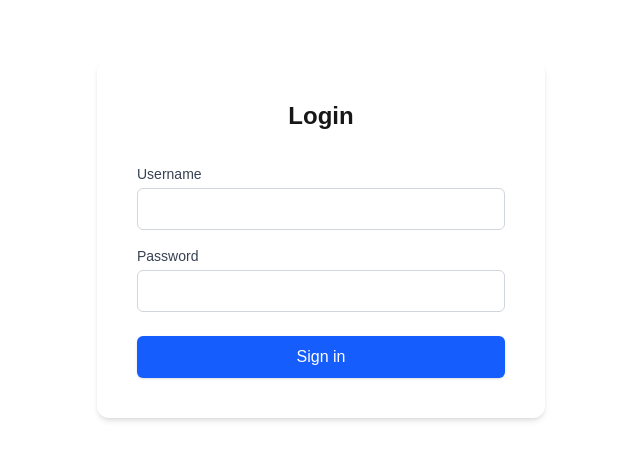
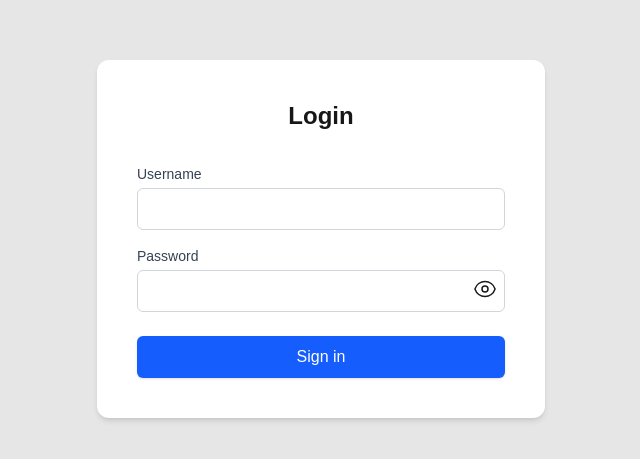
Before and after one commit to JuankMorcillo/trying-next, a Next.js app: page /login in a window 1280 px wide. Shown: the part 161-620 px from the top of the page, without its empty margins (319-959 px from the left). Built offline with nearby package versions, Linux system fonts and the light colour scheme; no server answers.

Commit message:
feature: se cambia el color del fondo de la pagina. Se agrega boton de ver en el campo de contraseña en el componente login. Se cambian estilos en componente inputs; empieza intento de crear un boton de limpiar. Se mejora el modal

```diff
--- a/src/app/globals.css
+++ b/src/app/globals.css
@@ -1,7 +1,7 @@
 @import "tailwindcss";
 
 :root {
-  /* --background: #ffffff; */
+  --background:rgba(228, 228, 228, 0.90);
   --foreground: #171717;
 }
 
@@ -28,3 +28,14 @@ body {
   color: var(--foreground);
   font-family: Arial, Helvetica, sans-serif;
 }
+
+.maplibregl-popup-content {
+  background: transparent !important;
+  box-shadow: none !important;
+  padding: 0 !important;
+  border-radius: 1.5rem !important; /* Más redondeado */
+}
+
+.vibrating {
+  animation: vibrate 0.2s linear infinite;
+}
--- a/src/app/login/page.js
+++ b/src/app/login/page.js
@@ -64,6 +64,7 @@ export default function Login() {
                             <label htmlFor="password" className="block text-sm font-medium text-gray-700">
                                 Password
                             </label>
+                            <div className="relative">
                                 <input
                                     id="password"
                                     name="password"
@@ -71,8 +72,22 @@ export default function Login() {
                                     value={password}
                                     onChange={(e) => setPassword(e.target.value)}
                                     required
-                                className="mt-1 block w-full px-3 py-2 border border-gray-300 rounded-md"
+                                    className="mt-1  w-full px-3 py-2 border border-gray-300 rounded-md"
                                 />
+                                <button className="flex absolute end-2 top-1/2 -translate-y-1/2 cursor-pointer rounded-md" type="button" onClick={(e) => {
+                                    const input = document.getElementById('password');
+                                    if (input.type === 'password') {
+                                        input.type = 'text';
+                                    } else {
+                                        input.type = 'password';
+                                    }
+                                }}>
+                                    <svg xmlns="http://www.w3.org/2000/svg" fill="none" viewBox="0 0 24 24" strokeWidth={1.5} stroke="currentColor" className="size-6">
+                                        <path strokeLinecap="round" strokeLinejoin="round" d="M2.036 12.322a1.012 1.012 0 0 1 0-.639C3.423 7.51 7.36 4.5 12 4.5c4.638 0 8.573 3.007 9.963 7.178.07.207.07.431 0 .639C20.577 16.49 16.64 19.5 12 19.5c-4.638 0-8.573-3.007-9.963-7.178Z" />
+                                        <path strokeLinecap="round" strokeLinejoin="round" d="M15 12a3 3 0 1 1-6 0 3 3 0 0 1 6 0Z" />
+                                    </svg>
+                                </button>
+                            </div>
                         </div>
                     </div>
 
--- a/src/components/input.js
+++ b/src/components/input.js
@@ -1,9 +1,9 @@
 import React from 'react'
 import { Controller, useForm } from 'react-hook-form'
-import Select from 'react-select/dist/declarations/src/Select'
-import CreatableSelect from 'react-select/dist/declarations/src/Creatable';
+import CreatableSelect from 'react-select/creatable';
+import Select from 'react-select'
 
-const input = ({ inputs, data, styles, setInfo }) => {
+export default function Inputs({ inputs, data, styles, setInfo }) {
 
   const {
     register,
@@ -12,9 +12,15 @@ const input = ({ inputs, data, styles, setInfo }) => {
     control,
     formState: { errors },
     setError,
+    reset
   } = useForm({
     defaultValues: { ...data }
   })
+
+  const onClear = () => {
+    reset();
+    setInfo({});
+  };
 
   const onSubmit = (data) => setInfo({ ...data })
 
@@ -25,17 +31,19 @@ const input = ({ inputs, data, styles, setInfo }) => {
         inputs.length > 0 ?
           <form onSubmit={handleSubmit(onSubmit)}>
             <div
-              style={{
-                display: 'grid',
-                gridTemplateRows: `repeat(${styles.rows || 6}, auto)`,
-                gap: '16px',
-                gridAutoFlow: 'column',
-              }}
+              className={`grid grid-cols-${styles.cols} gap-2 place-content-start p-2`}
+            // style={{
+            //   display: 'grid',
+            //   gridTemplateRows: `repeat(${styles.rows || 6}, auto)`,
+            //   gap: '16px',
+            //   gridAutoFlow: 'column',
+            // }}
             >
               {
                 inputs.map((item, index) => {
                   return (
                     <div
+                      key={index}
                       style={{
                         display: item.display ? 'block'
                           :
@@ -43,7 +51,7 @@ const input = ({ inputs, data, styles, setInfo }) => {
                             :
                             'none',
                       }}>
-                      <div style={{ display: 'flex', flexDirection: 'column' }}>
+                      <div className='grid grid-cols-1 place-content-start p-2'>
                         <label>{item.label}</label>
                         {
                           item.list ?
@@ -66,9 +74,6 @@ const input = ({ inputs, data, styles, setInfo }) => {
                                           backgroundColor: 'transparent',
                                           color: '#000',
                                           width: '300px',
-                                          marginRight: '20px',
-                                          marginBottom: '10px',
-                                          marginLeft: '20px',
                                         }),
                                         multiValue: (styles) => ({
                                           ...styles,
@@ -78,8 +83,6 @@ const input = ({ inputs, data, styles, setInfo }) => {
                                           ...styles,
                                           backgroundColor: 'white',
                                           width: '300px',
-                                          marginTop: '0px',
-                                          marginLeft: '20px',
                                         }),
                                       }}
 
@@ -165,9 +168,6 @@ const input = ({ inputs, data, styles, setInfo }) => {
                                             backgroundColor: 'transparent',
                                             color: '#000',
                                             width: '300px',
-                                            marginRight: '20px',
-                                            marginBottom: '10px',
-                                            marginLeft: '20px',
                                           }),
                                           multiValue: (styles) => ({
                                             ...styles,
@@ -177,8 +177,6 @@ const input = ({ inputs, data, styles, setInfo }) => {
                                             ...styles,
                                             backgroundColor: 'white',
                                             width: '300px',
-                                            marginTop: '0px',
-                                            marginLeft: '20px',
                                           }),
                                         }}
 
@@ -248,9 +246,6 @@ const input = ({ inputs, data, styles, setInfo }) => {
                                               backgroundColor: 'transparent',
                                               color: '#000',
                                               width: '300px',
-                                              marginRight: '20px',
-                                              marginBottom: '10px',
-                                              marginLeft: '20px',
                                             }),
                                             multiValue: (styles) => ({
                                               ...styles,
@@ -260,8 +255,6 @@ const input = ({ inputs, data, styles, setInfo }) => {
                                               ...styles,
                                               backgroundColor: 'white',
                                               width: '300px',
-                                              marginTop: '0px',
-                                              marginLeft: '20px',
                                             }),
                                           }}
                                           theme={(theme) => ({
@@ -375,7 +368,7 @@ const input = ({ inputs, data, styles, setInfo }) => {
                                     :
                                     item.file ?
                                       <input
-                                        className='inputs'
+                                        className='block min-w-0 outline-1 rounded-lg grow py-1.5 pr-3 pl-1'
                                         type={item.type}
                                         {...register(item.id, {
                                           required: item.required,
@@ -384,7 +377,7 @@ const input = ({ inputs, data, styles, setInfo }) => {
                                       :
                                       <input
                                         type={item.type}
-                                        className='inputs'
+                                        className='block min-w-0 outline outline-[rgb(179,179,179)] focus:outline-[#808080] focus:outline-2 rounded-sm grow  py-1.5 pr-3 pl-1'
                                         id={item.id}
                                         placeholder={item.placeholder}
                                         {...register(item.id, {
@@ -435,7 +428,6 @@ const input = ({ inputs, data, styles, setInfo }) => {
               <button
                 color="primary"
                 type='submit'
-                disabled={unable}
                 style={
                   {
                     border: "1px solid gray",
@@ -447,6 +439,23 @@ const input = ({ inputs, data, styles, setInfo }) => {
                 }>{
                   styles.textButton
                 }</button>
+              {/* {
+                styles.clearButton &&
+                <button
+                  color="primary"
+                  type='button'
+                  style={
+                    {
+                      border: "1px solid gray",
+                      padding: "10px 30px",
+                      borderRadius: "10px",
+                      background: "none",
+                      cursor: "pointer",
+                    }
+                  } onClick={() => {
+                    onClear()
+                  }}>Limpiar</button>
+              } */}
             </div>
 
 
@@ -459,5 +468,3 @@ const input = ({ inputs, data, styles, setInfo }) => {
     </>
   )
 }
-
-export default input
--- a/src/components/modal.js
+++ b/src/components/modal.js
@@ -1,17 +1,26 @@
 import React from 'react'
 
 export default function Modal({ options }) {
+
     return (
-        <>
-
-            <div className="fixed inset-y-1 right-0 left-0 flex items-center justify-center z-50">
-                <div className="bg-white rounded-lg shadow-lg p-6 w-96">
-                    <h2 className="text-xl font-bold mb-4">{options.title}</h2>
+        <div
+            style={{ display: options.open ? 'flex' : 'none' }}
+            className="fixed inset-0 z-50 flex items-center justify-center bg-transparent backdrop-blur-sm"
+        >
+            <div className="relative bg-white rounded-lg shadow-lg p-6 w-96 flex flex-col items-center">
+                <button
+                    className="absolute top-2 right-2 text-gray-500 hover:text-gray-700 hover:pointer cursor-pointer"
+                    onClick={options.onClose}
+                >
+                    <svg xmlns="http://www.w3.org/2000/svg" fill="none" viewBox="0 0 24 24" strokeWidth={1.5} stroke="black" className="w-6 h-6">
+                        <path strokeLinecap="round" strokeLinejoin="round" d="M6 18L18 6M6 6l12 12" />
+                    </svg>
+                </button>
+                <h2 className="text-xl font-bold mb-4">{options.title}</h2>
+                <div className="w-full">
                     {options.content}
-                    <button className="bg-blue-500 text-white px-4 py-2 rounded hover:bg-blue-600">Close</button>
                 </div>
             </div>
-
-        </>
+        </div>
     )
 }
```
Lines whose indentation alone changed are shown as unchanged.
